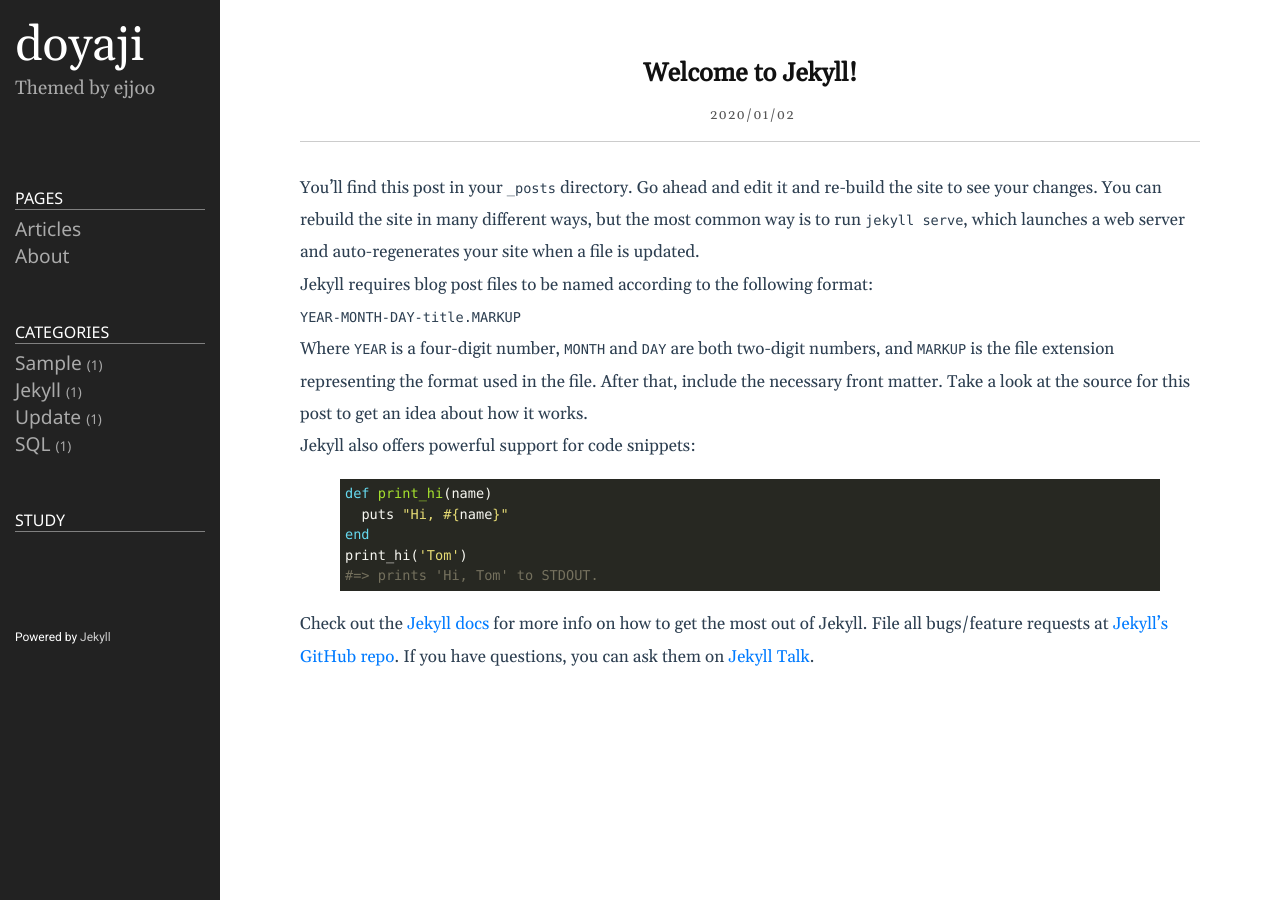
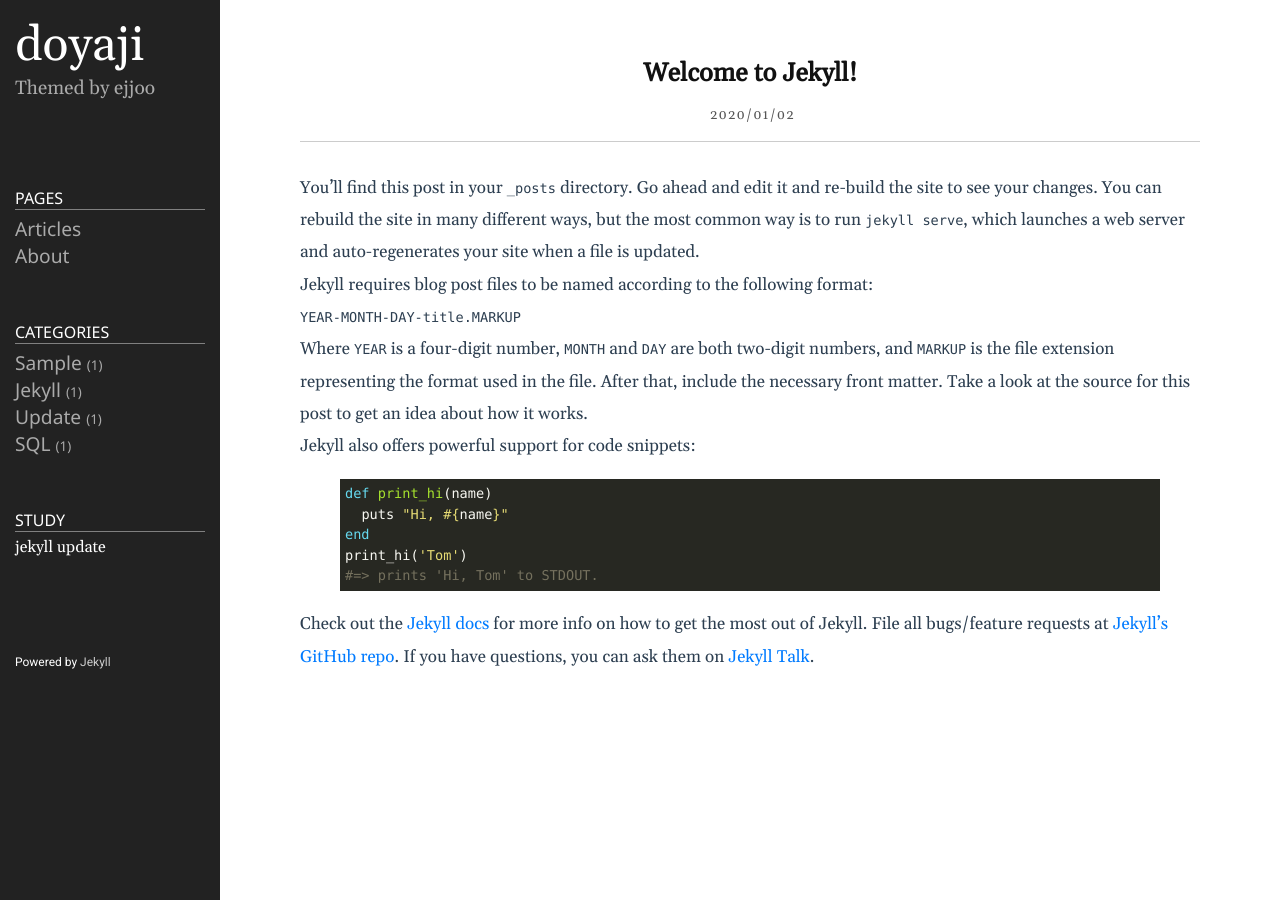
Before and after one commit to pinkdoyaji/pinkdoyaji.github.io, a Jekyll site: the page built from _posts/2020-01-02-welcome-to-jekyll.markdown, in a window 1280 px wide. Built offline with Jekyll 4.4.1, drawn with Linux system fonts in a browser that asks for light colours.

Commit message:
Update sidebar.html

```diff
--- a/_includes/sidebar.html
+++ b/_includes/sidebar.html
@@ -50,7 +50,7 @@
 <div class="sidebar-item sidebar-nav">
 	<ul class="nav">
 		<li class="nav-title">Study</li>
-	   {% for post in site.categories[category] %}
+	   {% for post in page.categories %}
 	    {{post}}
 	   {% endfor %}
 	  </nav>
```
